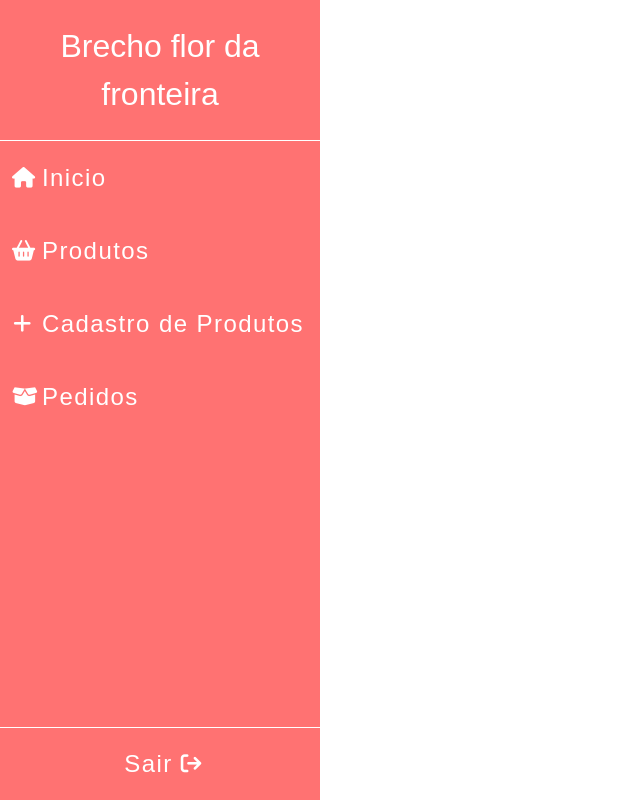
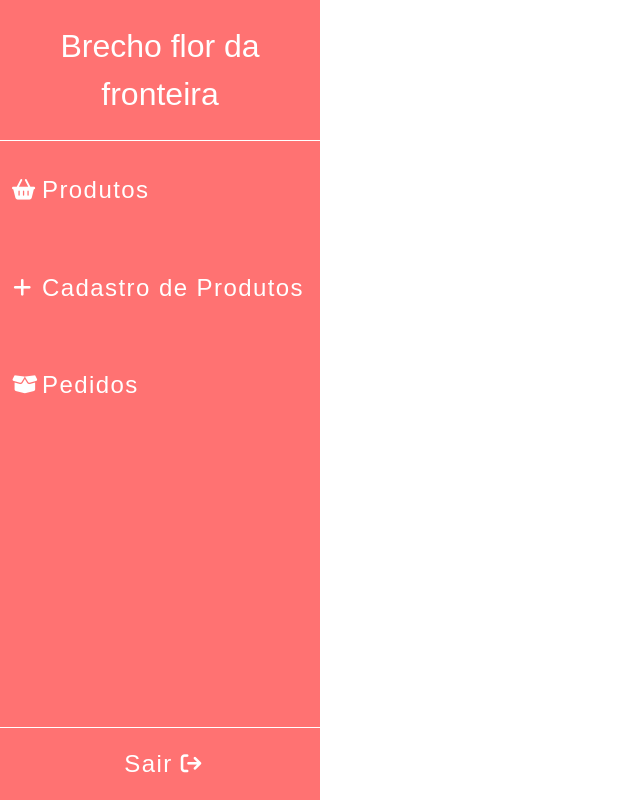
Before and after one commit to SamirCharleston/brecho-front-vue, a Vue app: page / in a window 1280 px wide. Shown: the whole page, without its empty margins (0-640 px from the left). Built offline with nearby package versions, Linux system fonts and the light colour scheme; a web font is replaced by a local one.

Commit message:
salvando

```diff
--- a/src/components/SelledProductsDetails.vue
+++ b/src/components/SelledProductsDetails.vue
@@ -106,8 +106,7 @@
                     <span class="font-family font-size">VALOR TOTAL: {{ venda.total }}</span>
                 </v-col>
                 <v-col offset="3">
-                    <v-btn color="grey" variant="outlined"
-                            class="font-family button-size ma-1">Voltar</v-btn>
+                    <v-btn color="grey" variant="outlined" class="font-family button-size ma-1">Voltar</v-btn>
                     <v-btn class="button-style font-family button-size ma-1">Imprimir</v-btn>
                 </v-col>
             </v-row>
@@ -129,16 +128,16 @@ import { defineComponent } from 'vue';
 
 export default defineComponent({
     name: "SelledProductsDetails",
-    data(){
-        return{
+    data() {
+        return {
             cliente: new Cliente(),
             venda: new Venda(),
             produtos: new Array<Produto>(),
-            vendaClient: new VendaClient("Venda")
+            vendaClient: new VendaClient("venda")
         }
     },
-    methods:{
-        findById(id: number){
+    methods: {
+        findById(id: number) {
             this.vendaClient.buscaPorId(id)
                 .then((success: Venda) => {
                     this.venda = success;
@@ -150,20 +149,18 @@ export default defineComponent({
                 })
         }
     },
-    computed:{
-        id(){
+    computed: {
+        id() {
             return this.$route.query.id
         }
     },
-    mounted: function()
-    {
+    mounted: function () {
         this.findById(Number(this.id));
     }
 })
 </script>
 
 <style lang="scss" scoped>
-
 $font-color: white;
 $backgroud-primary-color: #FF7272;
 $button-togle-color: #f69a9a;
--- a/src/components/SideBar.vue
+++ b/src/components/SideBar.vue
@@ -15,8 +15,8 @@
         </v-row>
         <v-row>
             <RouterLink to="/" class="w-100">
-                <v-btn append-icon="fa-solid fa-arrow-right-from-bracket" class="button h-100 w-100 rounded-0" flat><span
-                        class="font-size">Sair</span>
+                <v-btn @click="goOut" append-icon="fa-solid fa-arrow-right-from-bracket"
+                    class="button h-100 w-100 rounded-0" flat><span class="font-size">Sair</span>
                 </v-btn>
             </RouterLink>
         </v-row>
@@ -31,10 +31,15 @@ export default defineComponent({
     name: "SideBar",
     data() {
         return {
-            buttons: ["Inicio", "Produtos", "Cadastro de Produtos", "Pedidos"],
-            iconButtons: ["fa-solid fa-house", "fa-solid fa-basket-shopping", "fa-solid fa-plus", "fa-solid fa-box-open"],
+            buttons: ["Produtos", "Cadastro de Produtos", "Pedidos"],
+            iconButtons: ["fa-solid fa-basket-shopping", "fa-solid fa-plus", "fa-solid fa-box-open"],
             bgPrimaryColor: "bg-color-primary",
-            routerLinks: ["", "/produtos-vendidos", "/cadastrar-produtos", "/pedidos", "/configuracoes"]
+            routerLinks: ["/produtos-vendidos", "/cadastrar-produtos", "/pedidos", "/configuracoes"]
+        }
+    },
+    methods: {
+        goOut() {
+            window.location.href = 'http://localhost:8080/login'
         }
     }
 })
--- a/src/router/index.ts
+++ b/src/router/index.ts
@@ -16,13 +16,13 @@ const routes: Array<RouteRecordRaw> = [
     path: '/pedidos',
     name: 'pedidos',
     component: () => import('@/components/SelledProducts.vue'),
-    children: [
-      {
-        path: '/detalhes-pedido',
-        name: 'detalhes-pedido',
-        component: () => import('@/components/SelledProductsDetails.vue')
-      }
-    ]
+    // children: [
+    //   {
+    //     path: '/detalhes-pedido',
+    //     name: 'detalhes-pedido',
+    //     component: () => import('@/components/SelledProductsDetails.vue')
+    //   }
+    // ]
   },
   {
     path: '/detalhes-pedido',
```
Lines whose indentation alone changed are shown as unchanged.
